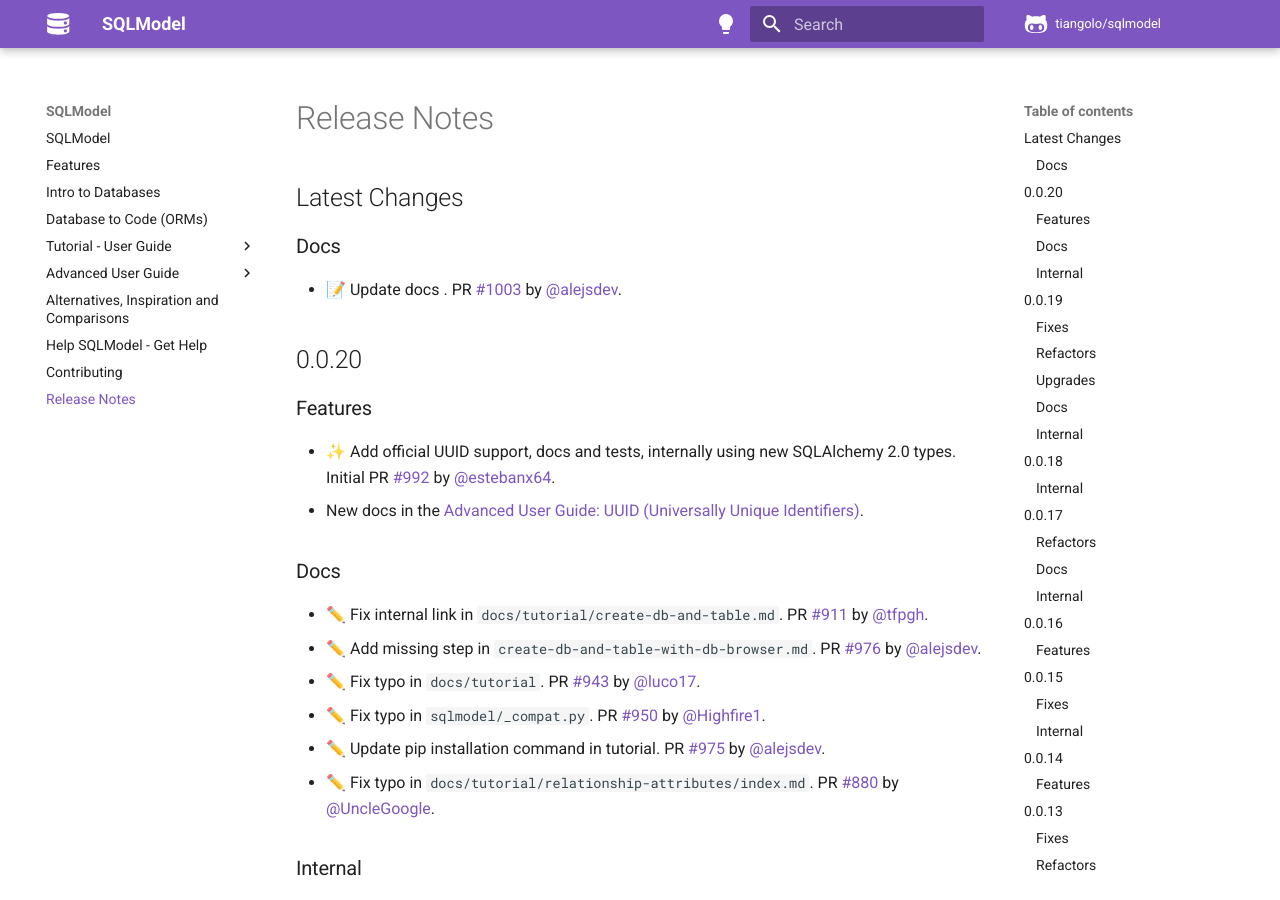
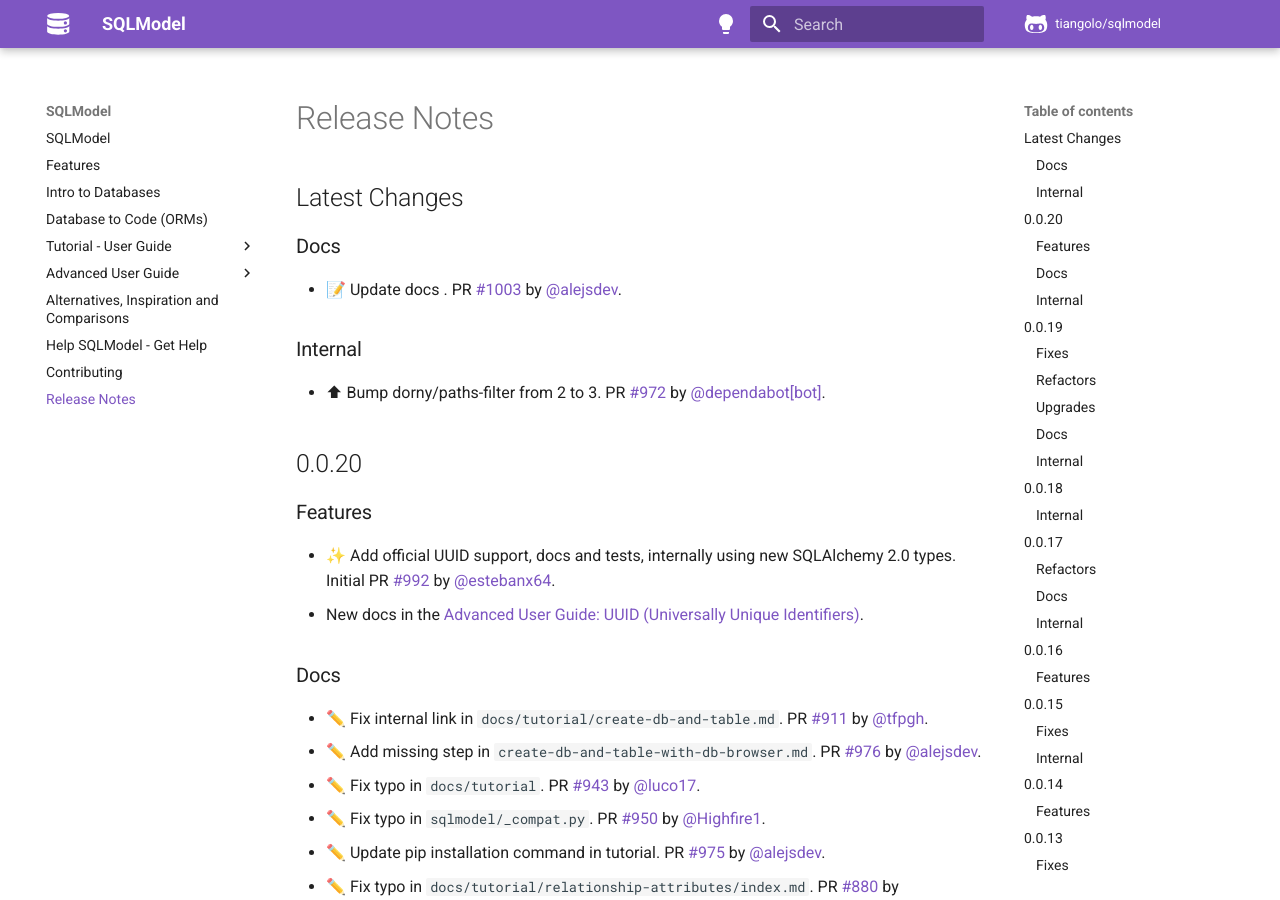
Before and after one commit to sztrakabalint/fastapi-sqlmodel, an MkDocs documentation site: the page built from docs/release-notes.md, in a window 1280 px wide and 900 px high. Built offline with MkDocs 1.6.1 and Material for MkDocs 9.7.7, drawn with Linux system fonts in a browser that asks for light colours; comment, search, counter and statistics services are not loaded.

Commit message:
📝 Update release notes

```diff
--- a/docs/release-notes.md
+++ b/docs/release-notes.md
@@ -5,6 +5,10 @@
 ### Docs
 
 * 📝 Update docs . PR [#1003](https://github.com/tiangolo/sqlmodel/pull/1003) by [@alejsdev](https://github.com/alejsdev).
+
+### Internal
+
+* ⬆ Bump dorny/paths-filter from 2 to 3. PR [#972](https://github.com/tiangolo/sqlmodel/pull/972) by [@dependabot[bot]](https://github.com/apps/dependabot).
 
 ## 0.0.20
 
```
